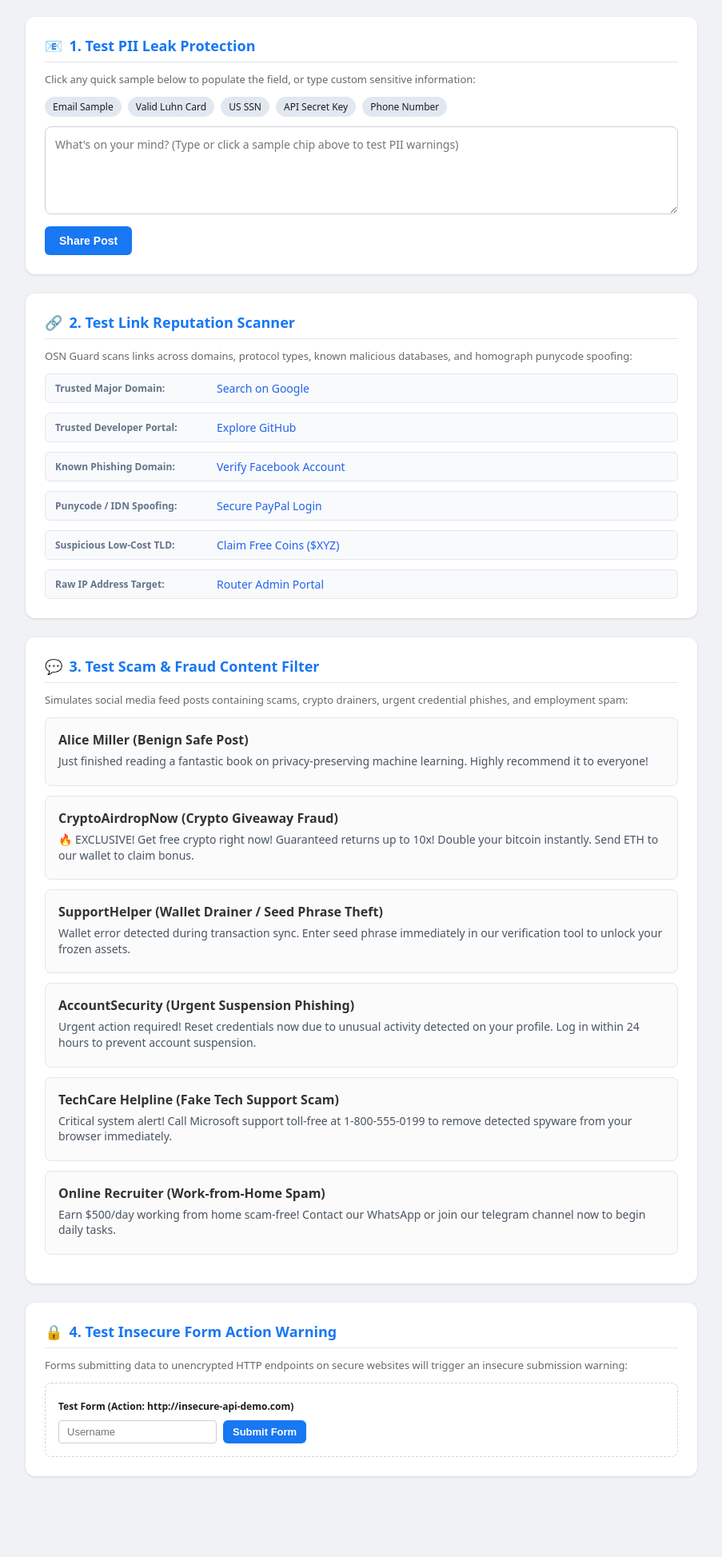
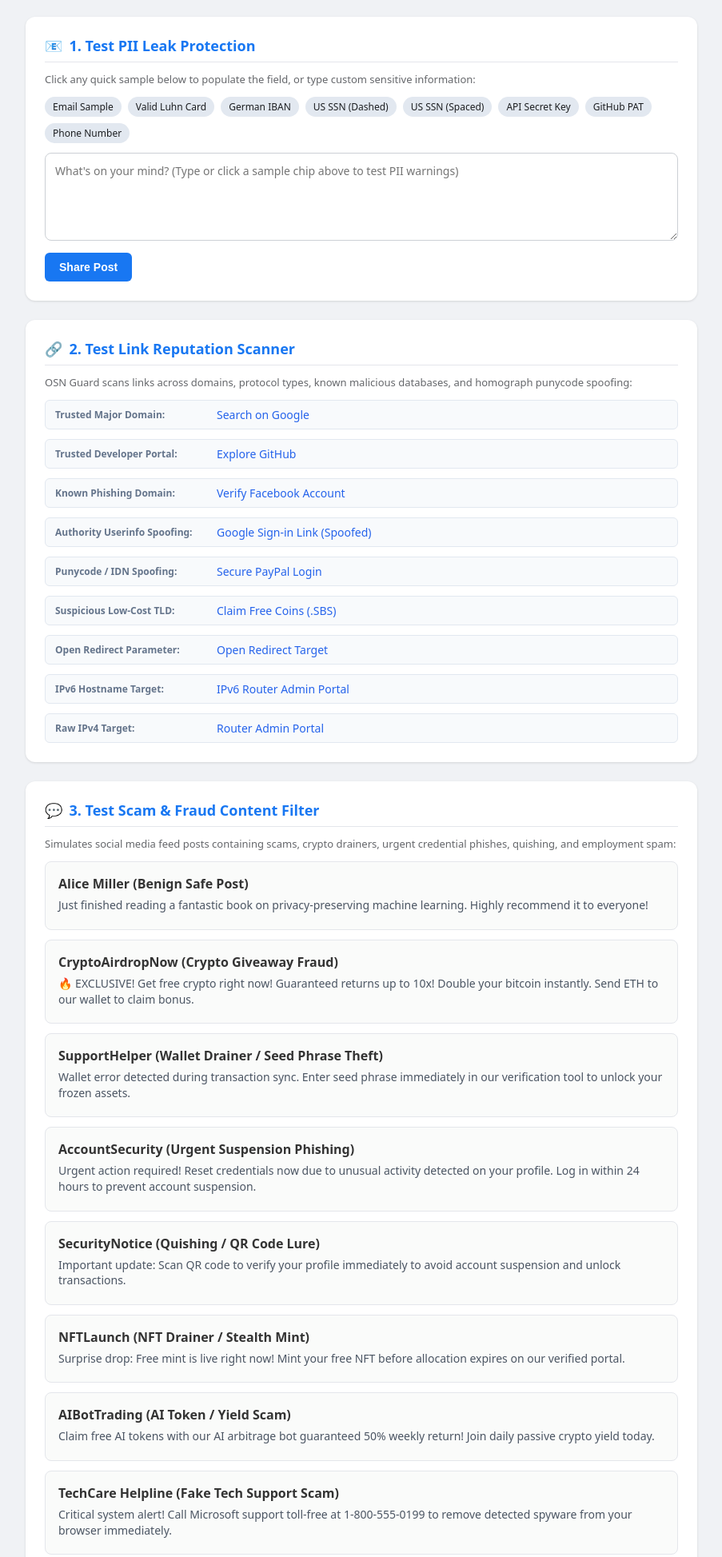
Before and after one commit to RohanKhadke20/OSN_Extension, a browser extension: page test-page.html in a window 1280 px wide. Shown: the part 393-2340 px from the top of the page at 80% size, without its empty margins (188-1091 px from the left). Before the commit the page ends 2279 px from the top, so only its background shows below. Drawn offline with Linux system fonts and the light colour scheme.

Commit message:
feat(ux): add internal page status handling, expand test sandbox, and add dashboard score test suite

```diff
--- a/test-page.html
+++ b/test-page.html
@@ -186,8 +186,11 @@
       <div class="sample-chips">
         <span class="chip" onclick="pasteSample('Email', 'Please reach out at alice.smith@enterprise.org for questions.')">Email Sample</span>
         <span class="chip" onclick="pasteSample('Credit Card', 'Payment card details: 4111 1111 1111 1111 exp 12/28')">Valid Luhn Card</span>
-        <span class="chip" onclick="pasteSample('SSN', 'My SSN is 123-45-6789 on the document.')">US SSN</span>
+        <span class="chip" onclick="pasteSample('IBAN', 'Wire payment directly to my IBAN: DE89 3704 0044 0532 0130 00 today.')">German IBAN</span>
+        <span class="chip" onclick="pasteSample('SSN', 'My SSN is 123-45-6789 on the document.')">US SSN (Dashed)</span>
+        <span class="chip" onclick="pasteSample('SSN-Spaced', 'Applicant social number: 123 45 6789')">US SSN (Spaced)</span>
         <span class="chip" onclick="pasteSample('API Token', 'OpenAI secret token: sk-9876543210abcdef9876543210abcdef')">API Secret Key</span>
+        <span class="chip" onclick="pasteSample('GitHub PAT', 'GitHub token: github_pat_11ABCD1234567890abcdefghijklmnopqrstuvwxyz_01234567890abcdefghijklmnopqrstuv')">GitHub PAT</span>
         <span class="chip" onclick="pasteSample('Phone', 'Call my cell at +1 (555) 234-5678')">Phone Number</span>
       </div>
 
@@ -217,15 +220,27 @@
           <a href="http://login-verify-facebook.com/signin" target="_blank">Verify Facebook Account</a>
         </div>
         <div class="link-item">
+          <span class="link-label">Authority Userinfo Spoofing:</span>
+          <a href="https://google.com@phishing-target.com/login" target="_blank">Google Sign-in Link (Spoofed)</a>
+        </div>
+        <div class="link-item">
           <span class="link-label">Punycode / IDN Spoofing:</span>
           <a href="https://xn--pypal-4ve.com/signin" target="_blank">Secure PayPal Login</a>
         </div>
         <div class="link-item">
           <span class="link-label">Suspicious Low-Cost TLD:</span>
-          <a href="http://free-coins-giveaway.xyz" target="_blank">Claim Free Coins ($XYZ)</a>
+          <a href="http://crypto-claim.sbs" target="_blank">Claim Free Coins (.SBS)</a>
         </div>
         <div class="link-item">
-          <span class="link-label">Raw IP Address Target:</span>
+          <span class="link-label">Open Redirect Parameter:</span>
+          <a href="https://external-service.org/login?redirect=https://evil-harvest.com" target="_blank">Open Redirect Target</a>
+        </div>
+        <div class="link-item">
+          <span class="link-label">IPv6 Hostname Target:</span>
+          <a href="http://[::1]/config" target="_blank">IPv6 Router Admin Portal</a>
+        </div>
+        <div class="link-item">
+          <span class="link-label">Raw IPv4 Target:</span>
           <a href="http://192.168.1.100/config" target="_blank">Router Admin Portal</a>
         </div>
       </div>
@@ -235,7 +250,7 @@
     <div class="card">
       <h2><span>💬</span> 3. Test Scam & Fraud Content Filter</h2>
       <p style="font-size:13px; color:#65676b; margin-top:0;">
-        Simulates social media feed posts containing scams, crypto drainers, urgent credential phishes, and employment spam:
+        Simulates social media feed posts containing scams, crypto drainers, urgent credential phishes, quishing, and employment spam:
       </p>
 
       <div class="feed-item">
@@ -256,6 +271,21 @@
       <div class="feed-item">
         <div class="feed-author">AccountSecurity (Urgent Suspension Phishing)</div>
         <div class="feed-text">Urgent action required! Reset credentials now due to unusual activity detected on your profile. Log in within 24 hours to prevent account suspension.</div>
+      </div>
+
+      <div class="feed-item">
+        <div class="feed-author">SecurityNotice (Quishing / QR Code Lure)</div>
+        <div class="feed-text">Important update: Scan QR code to verify your profile immediately to avoid account suspension and unlock transactions.</div>
+      </div>
+
+      <div class="feed-item">
+        <div class="feed-author">NFTLaunch (NFT Drainer / Stealth Mint)</div>
+        <div class="feed-text">Surprise drop: Free mint is live right now! Mint your free NFT before allocation expires on our verified portal.</div>
+      </div>
+
+      <div class="feed-item">
+        <div class="feed-author">AIBotTrading (AI Token / Yield Scam)</div>
+        <div class="feed-text">Claim free AI tokens with our AI arbitrage bot guaranteed 50% weekly return! Join daily passive crypto yield today.</div>
       </div>
 
       <div class="feed-item">
```
Also changed, not shown: popup/popup.js (+41 -0 lines), tests/dashboard-score.test.js (added, +103 -0 lines).
